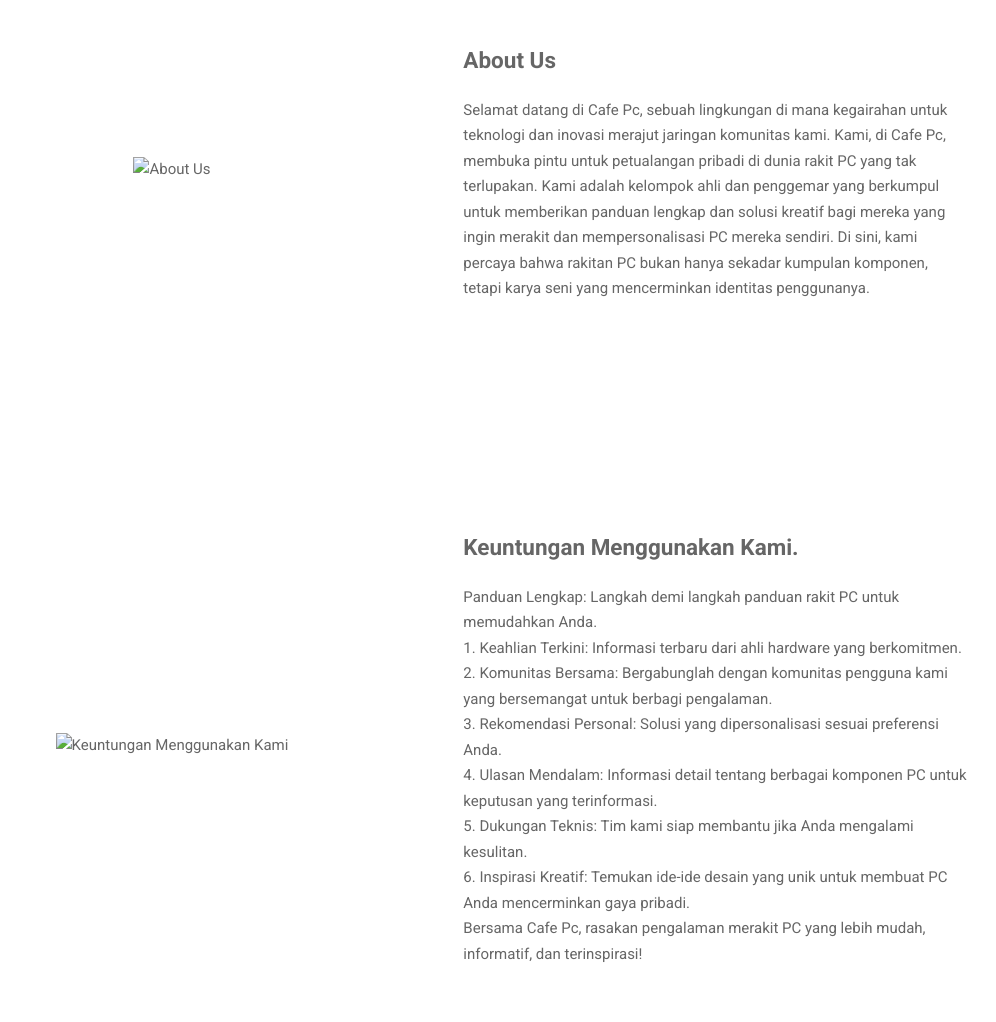
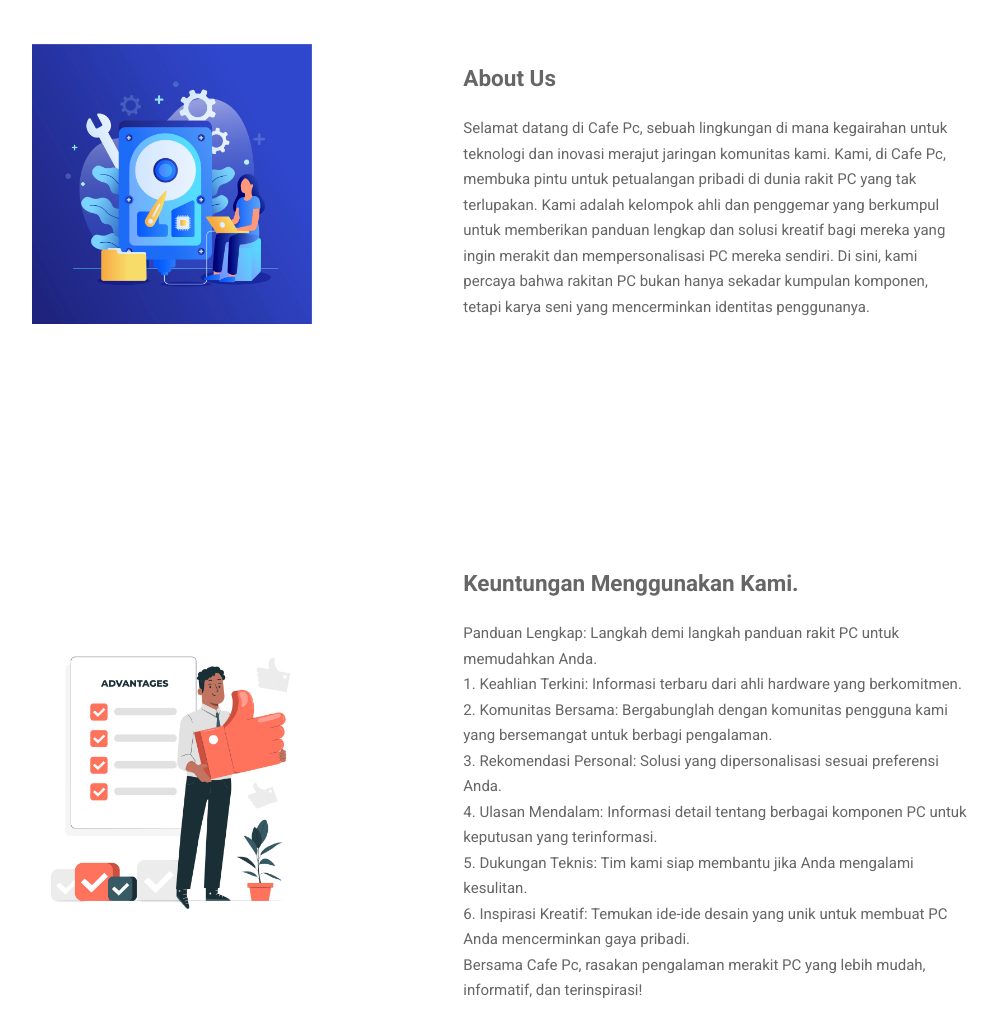
Before and after one commit to anjelin07/cafepc, a plain HTML site: page index.html in a window 1280 px wide. Shown: the part 1560-2582 px from the top of the page, without its empty margins (198-1194 px from the left). Drawn offline with Linux system fonts and the light colour scheme.

Commit message:
Update index.html

```diff
--- a/index.html
+++ b/index.html
@@ -103,7 +103,7 @@
         <div class="container">
           <div class="expanded__inner">
             <div class="expanded__media">
-              <img src="images/25225847_7054168.jpeg" srcset="images/25225847_7054168_small.jpeg 400w, images/25225847_7054168_medium.jpeg 800w, images/25225847_7054168_large.jpeg 1200w" sizes="(max-width: 600px) 480px, (max-width: 1200px) 800px, 1200px" class="expanded__image" alt="About Us">
+              <img src="images/25225847_7054168.jpeg" srcset="images/25225847_7054168.jpeg 400w, images/25225847_7054168.jpeg 800w, images/25225847_7054168.jpeg 1200w" sizes="(max-width: 600px) 480px, (max-width: 1200px) 800px, 1200px" class="expanded__image" alt="About Us">
             </div>
             <div class="expanded__content">
               <h2 class="expanded__title">About Us</h2>
@@ -120,7 +120,7 @@
         <div class="container">
           <div class="expanded__inner">
             <div class="expanded__media">
-              <img src="images/19245706_6099984.jpeg" srcset="images/19245706_6099984_small.jpeg 400w, images/19245706_6099984_medium.jpeg 800w, images/19245706_6099984_large.jpeg 1200w" sizes="(max-width: 600px) 480px, (max-width: 1200px) 800px, 1200px" class="expanded__image" alt="Keuntungan Menggunakan Kami">
+              <img src="images/19245706_6099984.jpeg" srcset="images/19245706_6099984.jpeg 400w, images/19245706_6099984.jpeg 800w, images/19245706_6099984.jpeg 1200w" sizes="(max-width: 600px) 480px, (max-width: 1200px) 800px, 1200px" class="expanded__image" alt="Keuntungan Menggunakan Kami">
             </div>
             <div class="expanded__content">
               <h2 class="expanded__title">Keuntungan Menggunakan Kami.</h2>
```
